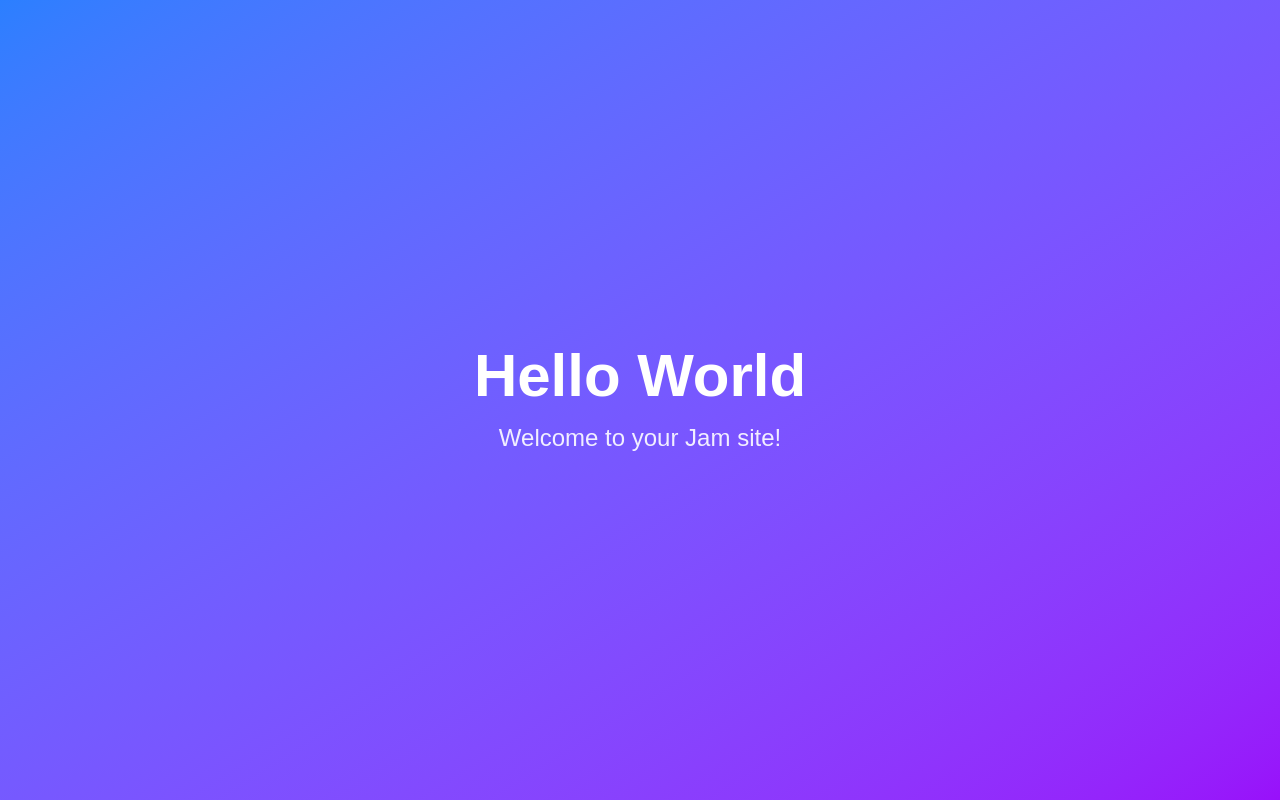
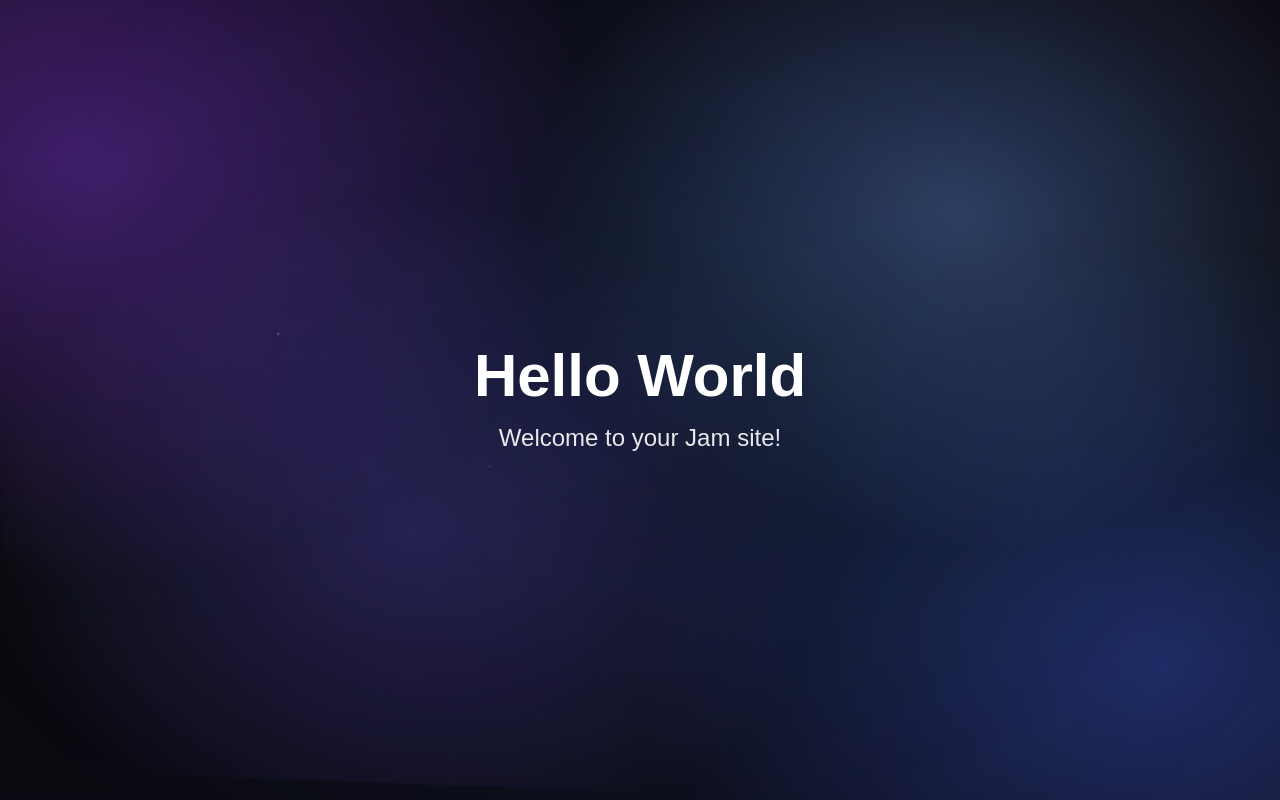
Before and after one commit to ns-test-org/hello-world-jam, a Next.js app in the folder packages/hello-world-jam/: page / in a window 1280 px wide. Built offline with nearby package versions, Linux system fonts and the light colour scheme.

Commit message:
AI chat session: Updated code and files

```diff
--- a/packages/hello-world-jam/src/app/page.tsx
+++ b/packages/hello-world-jam/src/app/page.tsx
@@ -1,7 +1,14 @@
 export default function Home() {
   return (
-    <div className="min-h-screen flex items-center justify-center bg-gradient-to-br from-blue-500 to-purple-600">
-      <div className="text-center">
+    <div className="relative min-h-screen flex items-center justify-center overflow-hidden">
+      {/* Aurora background layers */}
+      <div className="absolute inset-0 bg-aurora-layer-1"></div>
+      <div className="absolute inset-0 bg-aurora-layer-2"></div>
+      <div className="absolute inset-0 bg-aurora-layer-3"></div>
+      <div className="absolute inset-0 bg-particles"></div>
+
+      {/* Content */}
+      <div className="relative z-10 text-center">
         <h1 className="text-6xl font-bold text-white mb-4">
           Hello World
         </h1>
```
